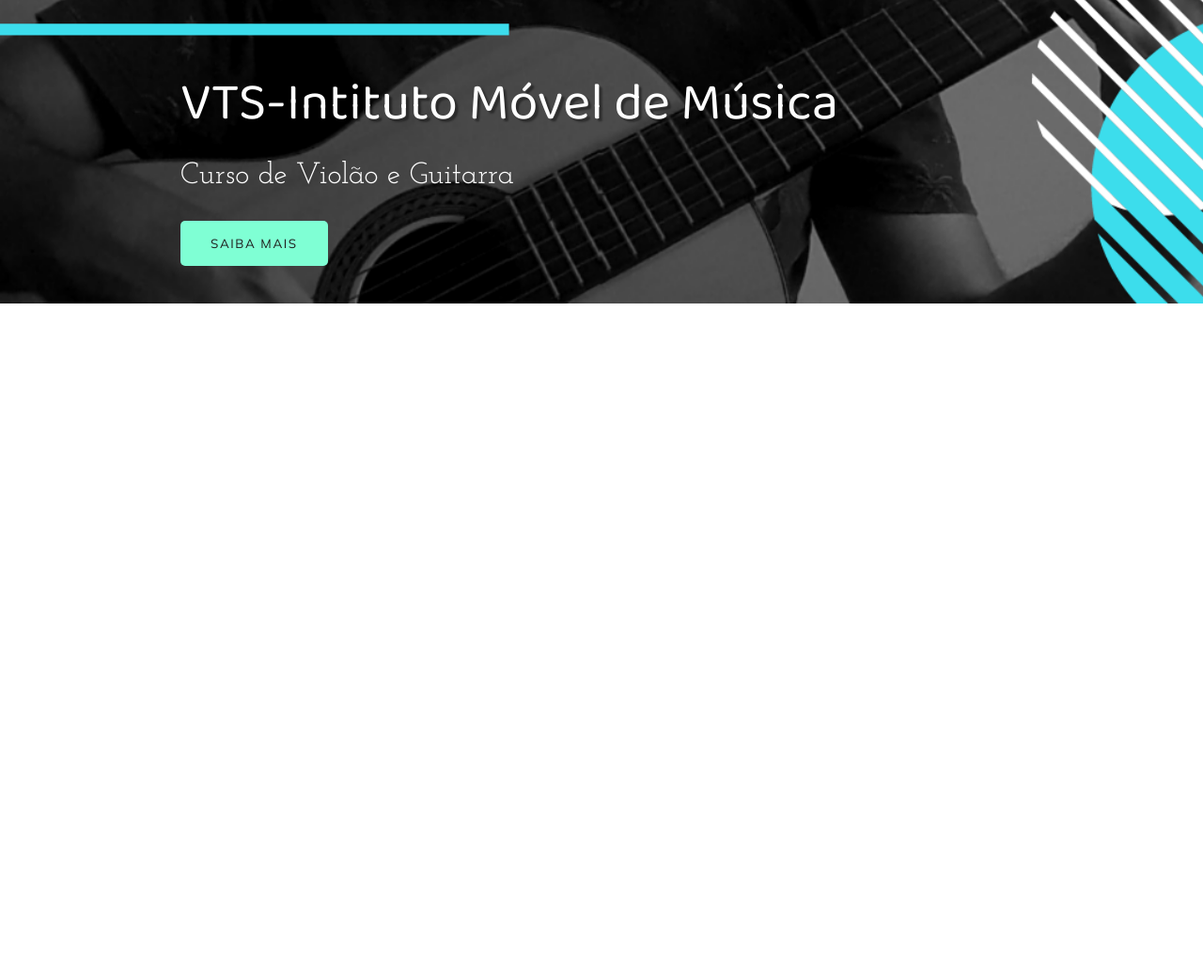
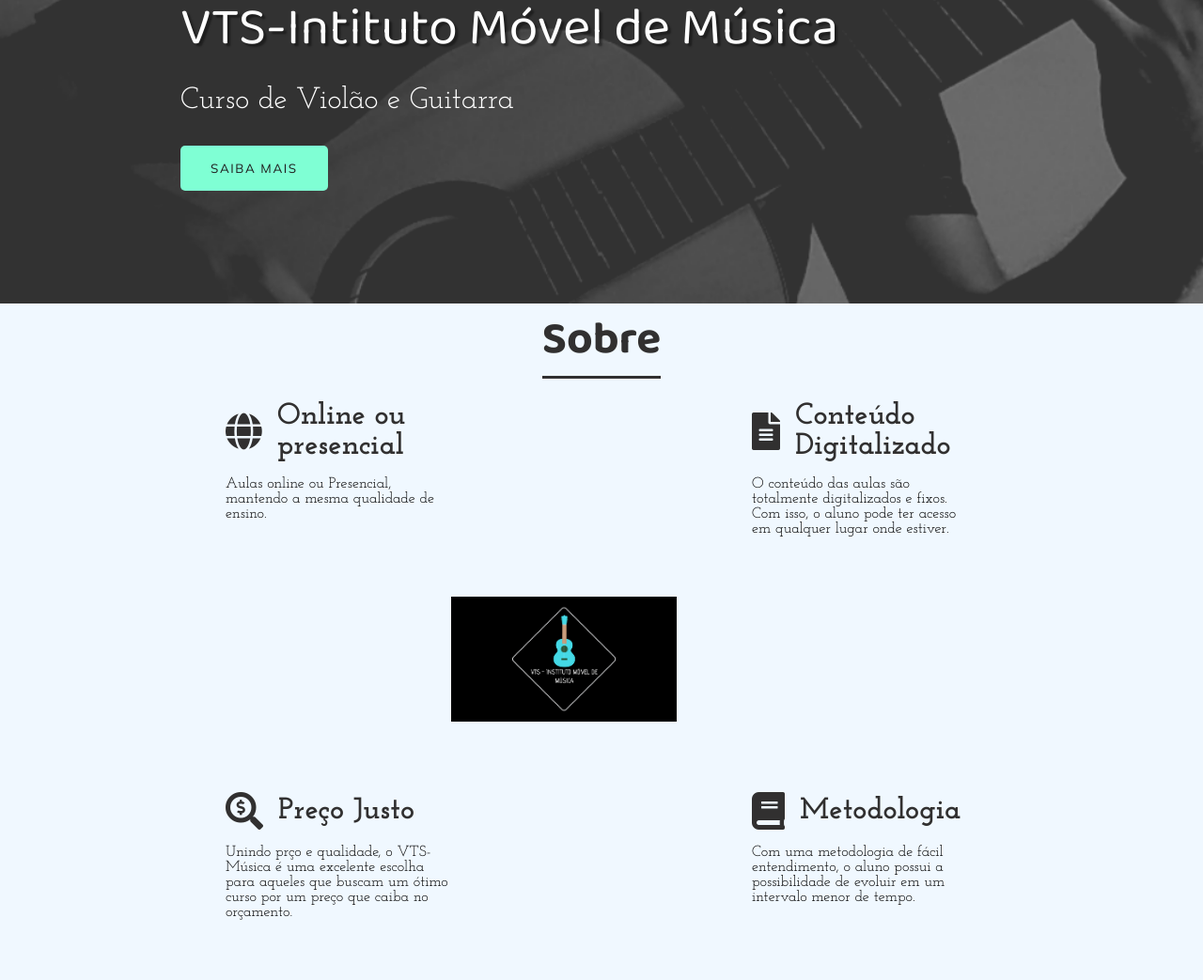
Before and after one commit to viniciustavares-dev/Sitevts, a plain HTML site: page index.html in a window 1280 px wide. Shown: the part 477-1520 px from the top of the page at 94% size. Before the commit the page ends 800 px from the top, so only its background shows below. Drawn offline with Linux system fonts and the light colour scheme.

Commit message:
configuração da área 'sobre' e alteração de img header.

```diff
--- a/index.html
+++ b/index.html
@@ -16,7 +16,7 @@
         </div>
         <header>
             <div class="img-wrapper">
-                <img src="imagens-site/fotocabecalho.png" alt="">
+                <img src="imagens-site/fotoheader.png" alt="">
             </div>
             <div class="banner">
                 <h1>VTS-Intituto Móvel de Música</h1>
@@ -24,13 +24,13 @@
                 <button>Saiba Mais</button>
             </div>
         </header>
-        <div class="sidebar">
+        <aside class="sidebar">
             <nav>
                 <ul class="menu">
                     <li class="menu-item"><a href="#" class="menu-link">Home</a></li>
                     <li class="menu-item"><a href="#" class="menu-link">Cursos</a></li>
                     <li class="menu-item"><a href="#" class="menu-link">Contato</a></li>
-                    <li class="menu-item"><a href="#" class="menu-link">Projetos</a></li>
+                    <li class="menu-item"><a href="#" class="menu-link">Sobre</a></li>
                     <li class="menu-item"><a href="#" class="menu-link">Orçamento</a></li>
                 </ul>
             </nav>
@@ -39,7 +39,54 @@
                 <a href="#"><i class="fab fa-github"></i></a>
                 <a href="#"><i class="fab fa-instagram"></i></a>
             </div>
-        </div>
+        </aside>
+        <section class="sessao-conhecimentos">
+            <div class="sessao-header">
+                <h1>Sobre</h1>
+            </div>
+            <div class="conhecimentos">
+                <div class="conhecimento">
+                    <div class="conhecimento-header">
+                        <i class="fas fa-globe"></i>
+                        <h3>Online ou presencial</h3>
+                    </div>
+                    <div class="conhecimento-text">
+                        <p>Aulas online ou Presencial, mantendo a mesma qualidade de ensino. </p>
+                    </div>
+                </div>
+                <div class="conhecimento">
+                    <div class="conhecimento-header">
+                        <i class="fas fa-search-dollar"></i>
+                        <h3>Preço Justo</h3>
+                    </div>
+                    <div class="conhecimento-text">
+                        <p>Unindo prço e qualidade, o VTS-Música é uma excelente escolha para aqueles que buscam um ótimo curso por um preço que caiba no orçamento.</p>
+                    </div>
+                </div>
+                <div class="conhecimento">
+                    <div class="conhecimento-header">
+                        <i class="fas fa-file-alt"></i>
+                        <h3>Conteúdo Digitalizado</h3>
+                    </div>
+                    <div class="conhecimento-text">
+                        <p>O conteúdo das aulas são totalmente digitalizados e fixos. Com isso, o aluno pode ter acesso em qualquer lugar onde estiver.</p>
+                    </div>
+                </div>
+                <div class="conhecimento">
+                    <div class="conhecimento-header">
+                        <i class="fas fa-book"></i>
+                        <h3>Metodologia</h3>
+                    </div>
+                    <div class="conhecimento-text">
+                        <p>Com uma metodologia de fácil entendimento, o aluno possui a possibilidade de evoluir em um intervalo menor de tempo.</p>
+                    </div>
+                </div>
+                <div class="conhecimentos-img-wrapper">
+                    <img src="imagens-site/fotologo.png" alt="">
+                </div>
+            </div>
+        </section>
+
     </div>
 </body>
 <script src="script.js"></script>
--- a/style.css
+++ b/style.css
@@ -101,7 +101,7 @@ header{
 
 .banner{
     position: absolute;
-    top: 70%;
+    top: 60%;
     left: 15%;
 
 }
@@ -157,7 +157,7 @@ header{
 .sidebar{
     width: 20rem;
     height: 100vh;
-    background-color: cornsilk;
+    background-color: white;
     position: fixed;
     top: 0;
     right: -20rem;
@@ -214,3 +214,78 @@ transform: translate(-50%, -50%);
 .social-media i:hover{
     color: rgb(102, 114, 240);
 }
+
+.conhecimentos{
+    display: grid;
+    grid-template-columns: repeat(16, 1fr);
+    grid-template-rows: repeat(6, 6rem);
+    row-gap: .5rem;
+}
+
+.conhecimento:nth-child(1){
+    grid-column: 4 / 7;
+    grid-row: 1/ 3;
+}
+
+.conhecimento:nth-child(2){
+    grid-column: 4 / 7;
+    grid-row: 5/ -1;
+}
+
+.conhecimento:nth-child(3){
+    grid-column: 11 / 14;
+    grid-row: 1/ 3;
+}
+
+.conhecimento:nth-child(4){
+    grid-column: 11 / 14;
+    grid-row: 5/ -1;
+}
+
+.sessao-conhecimentos{
+    background-color: aliceblue;
+}
+.sessao-header{
+    display: flex;
+    align-items: center;
+    justify-content: center;
+}
+
+.sessao-header h1{
+    font-family: var(--font-primary);
+    font-size: 3rem;
+    color:rgb(49, 48, 48);
+    border-bottom: solid 3px rgb(49, 48, 48);
+    margin-bottom: 1.5rem;
+}
+
+.conhecimento-header{
+    display: flex;
+    align-items: center;
+    color: rgb(49, 48, 48);
+}
+
+.conhecimento-header i{
+    font-size:2.5rem;
+}
+
+.conhecimento-header h3{
+    font-family: var(--font-secundary);
+    font-size: 2rem;
+    padding-left: 1rem;
+}
+
+.conhecimento-text{
+    font-family: var(--font-secundary);
+    margin-top: 1rem;
+}
+.conhecimentos-img-wrapper{
+    grid-column: 7 / 10;
+    grid-row: 3 / 6;
+    width: 100%;
+}
+
+.conhecimentos-img-wrapper img{
+    object-fit: cover;
+    width: 100%;
+}
```
Also changed, not shown: imagens-site/fotoheader.png (added), imagens-site/fotologo.png (added).
